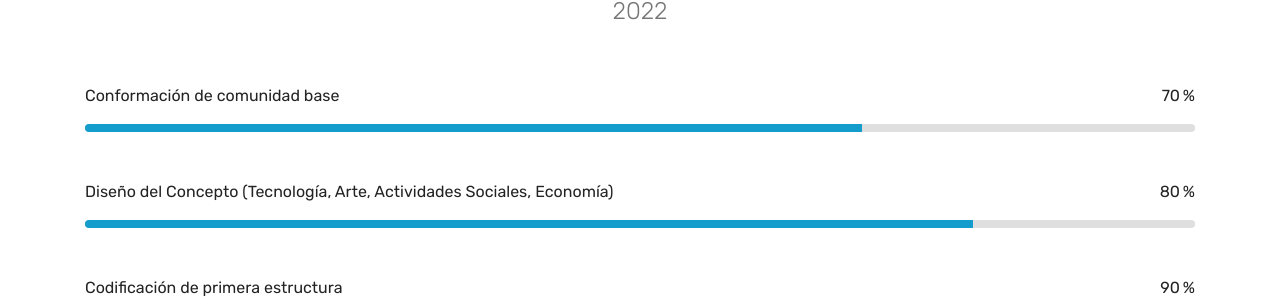
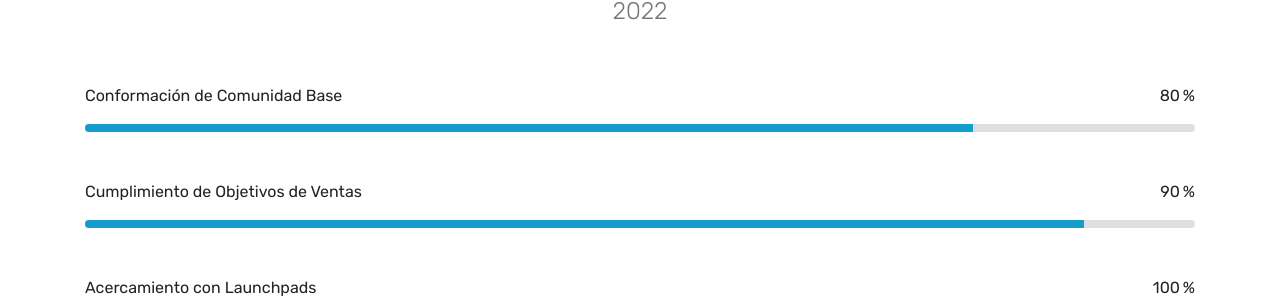
Before and after one commit to ArmandoRosales/prueba1.github.io, a plain HTML site: page index.html in a window 1280 px wide. Shown: the part 654-952 px from the top of the page. Drawn offline with Linux system fonts and the light colour scheme; files whose address does not match are found by name.

Commit message:
Update index.html

```diff
--- a/index.html
+++ b/index.html
@@ -63,25 +63,10 @@
 
         <h3 class="mbr-section-subtitle pb-5 mbr-fonts-style display-5">2022</h3>
 
-        <div class="progress_elements">
-            <div class="progress1 pb-5">
-                <div class="title-wrap">
-                    <div class="progressbar-title mbr-fonts-style display-7">
-                        <p>Conformación de comunidad base</p>
-                    </div>
-                    <div class="progress_value mbr-fonts-style display-7">
-                        <div class="progressbar-number"></div>
-                        <span>%</span>
-                    </div>
-                </div>
-                <progress class="progress progress-primary" max="100" value="70">
-                </progress>
-            </div>
-
             <div class="progress2 pb-5">
                 <div class="title-wrap">
                     <div class="progressbar-title mbr-fonts-style display-7">
-                        <p>Diseño del Concepto (Tecnología, Arte, Actividades Sociales, Economía)<br></p>
+                        <p>Conformación de Comunidad Base<br></p>
                     </div>
                 <div class="progress_value mbr-fonts-style display-7">
                     <div class="progressbar-number"></div>
@@ -95,7 +80,7 @@
             <div class="progress3 pb-5">
                 <div class="title-wrap">
                     <div class="progressbar-title mbr-fonts-style display-7">
-                        <p>Codificación de primera estructura</p>
+                        <p>Cumplimiento de Objetivos de Ventas</p>
                     </div>
                     <div class="progress_value mbr-fonts-style display-7">
                         <div class="progressbar-number"></div>
@@ -109,8 +94,7 @@
             <div class="progress4">
                 <div class="title-wrap">
                     <div class="progressbar-title mbr-fonts-style display-7">
-                        <p>
-                            Lanzamiento con primeras actividades sociales</p>
+                        <p>Acercamiento con Launchpads</p>
                     </div>
                 <div class="progress_value mbr-fonts-style display-7">
                     <div class="progressbar-number"></div>
```
